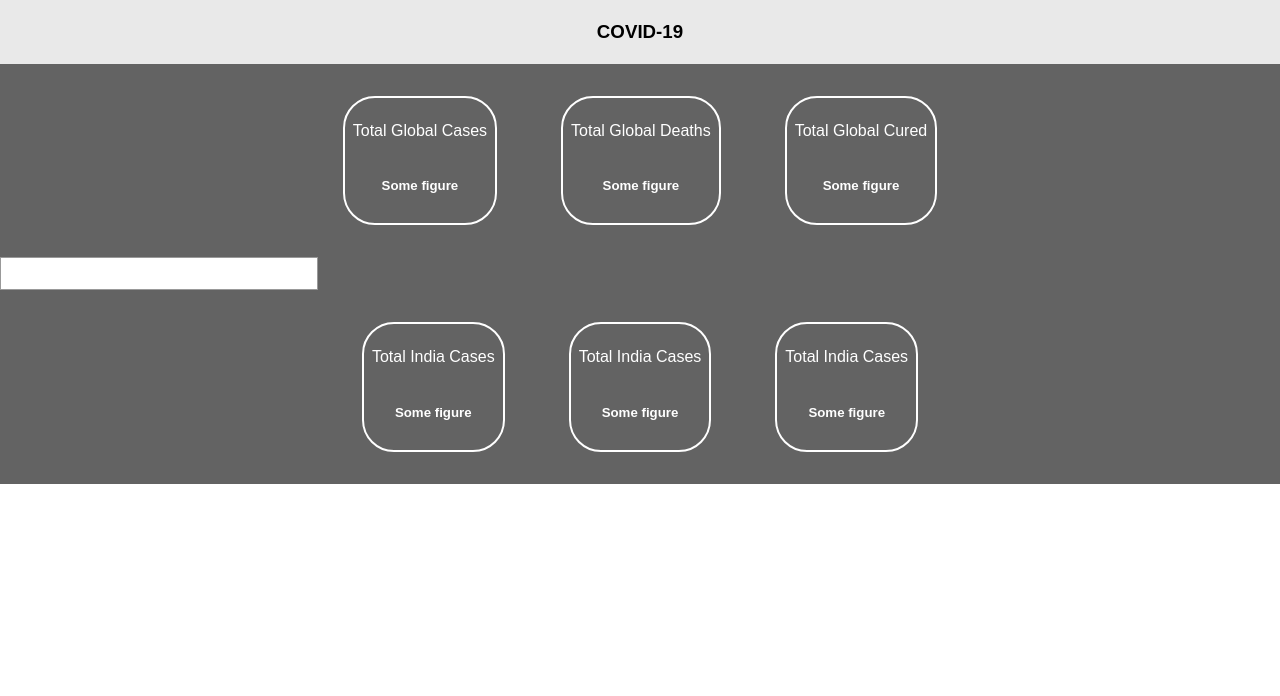
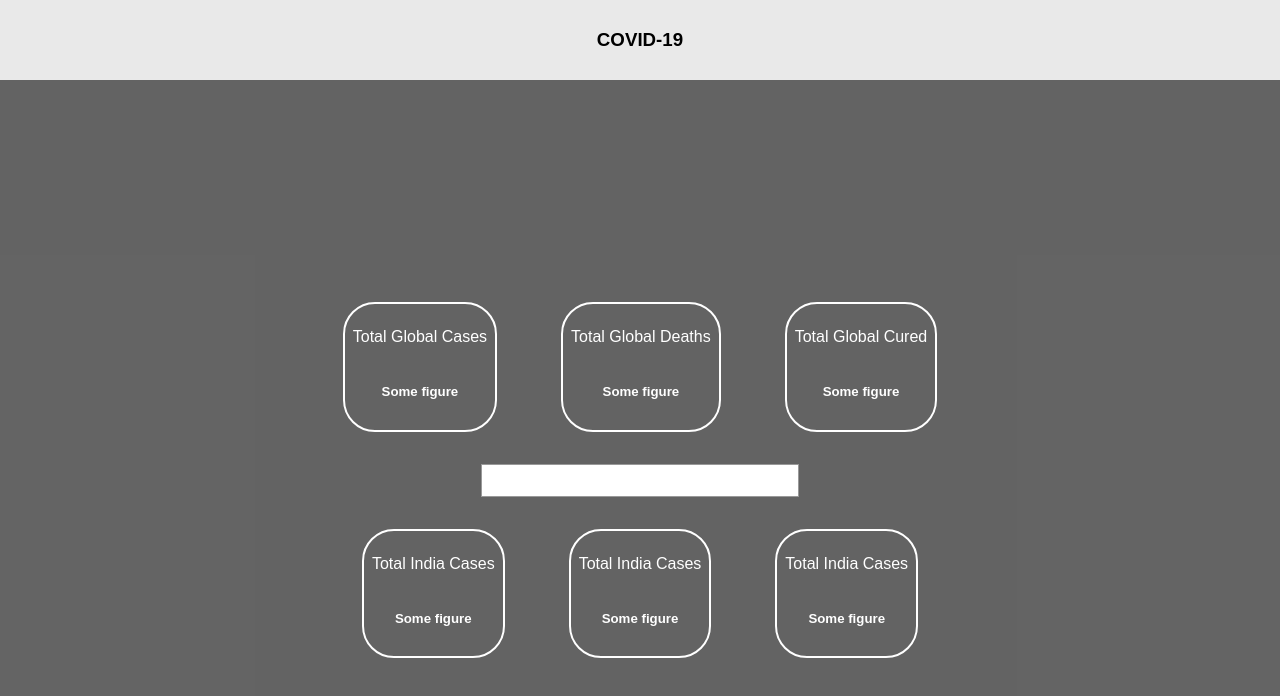
Before and after one commit to yashg160/Covid19, a React (Create React App) app: page / in a window 1280 px wide. Shown: the top 696 px of the page. Built offline with nearby package versions, Linux system fonts and the light colour scheme.

Commit message:
App styling

```diff
--- a/src/css/App.css
+++ b/src/css/App.css
@@ -1,17 +1,11 @@
-html,
-body {
-  height: 100%;
-  width: 100%;
-}
-
 .main {
-  width: 100%;
-  height: 100%;
+  width: 100vw;
+  height: 100vh;
 }
 
 #navbar {
   width: 100%;
-  height: 4rem;
+  height: 10vh;
   background-color: #e9e9e9;
   display: -webkit-box;
   display: -ms-flexbox;
@@ -27,6 +21,19 @@
 .container {
   height: 100%;
   background-color: rgba(34, 34, 34, 0.7);
+  display: -webkit-box;
+  display: -ms-flexbox;
+  display: flex;
+  -webkit-box-orient: vertical;
+  -webkit-box-direction: normal;
+      -ms-flex-direction: column;
+          flex-direction: column;
+  -webkit-box-align: center;
+      -ms-flex-align: center;
+          align-items: center;
+  -webkit-box-pack: center;
+      -ms-flex-pack: center;
+          justify-content: center;
 }
 
 .card-container {
--- a/src/css/App.scss
+++ b/src/css/App.scss
@@ -1,17 +1,11 @@
-html,
-body {
-	height: 100%;
-	width: 100%;
-}
-
 .main {
-	width: 100%;
-	height: 100%;
+	width: 100vw;
+	height: 100vh;
 }
 
 #navbar {
 	width: 100%;
-	height: 4rem;
+	height: 10vh;
 	background-color: rgba($color: #e9e9e9, $alpha: 1);
 	display: flex;
 	align-items: center;
@@ -21,6 +15,10 @@
 .container {
 	height: 100%;
 	background-color: rgba($color: #222222, $alpha: 0.7);
+	display: flex;
+	flex-direction: column;
+	align-items: center;
+	justify-content: center;
 }
 
 .card-container {
```
Also changed, not shown: 1 other file (tests, documents, lock files or other folders).
